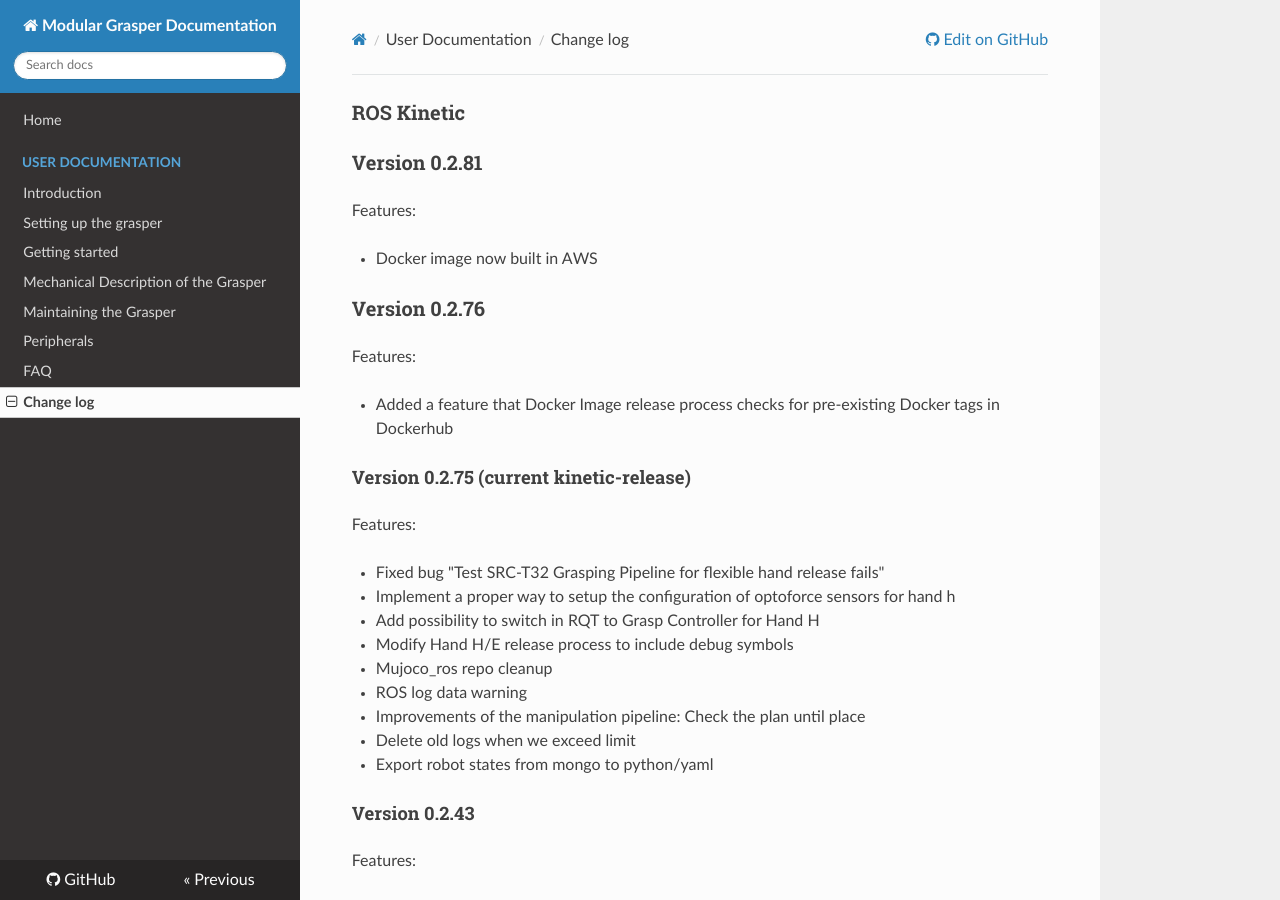
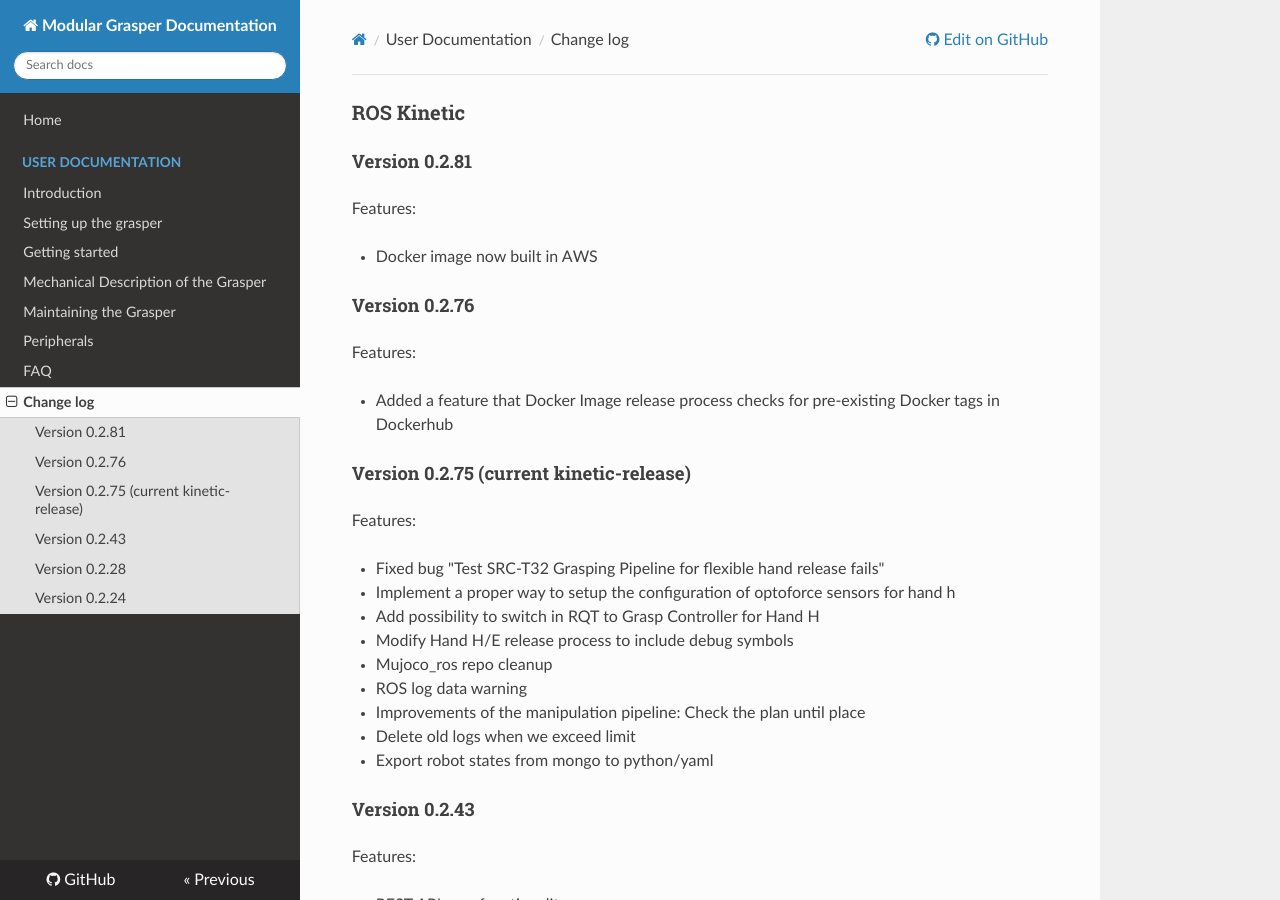
Before and after one commit to shadow-robot/fh_documentation, an MkDocs documentation site: the page built from docs/user_guide/9_changelog.md, in a window 1280 px wide and 900 px high. Built offline with MkDocs 1.6.1, drawn with Linux system fonts in a browser that asks for light colours; nearby versions of some CDN libraries; old or Windows-style settings are respelled for this version of MkDocs.

Commit message:
Update 9_changelog.md

```diff
--- a/docs/user_guide/9_changelog.md
+++ b/docs/user_guide/9_changelog.md
@@ -1,12 +1,12 @@
 ### ROS Kinetic
 
-### Version 0.2.81
+#### Version 0.2.81
 
 Features:
 
 * Docker image now built in AWS
 
-### Version 0.2.76
+#### Version 0.2.76
 
 Features:
 
```
